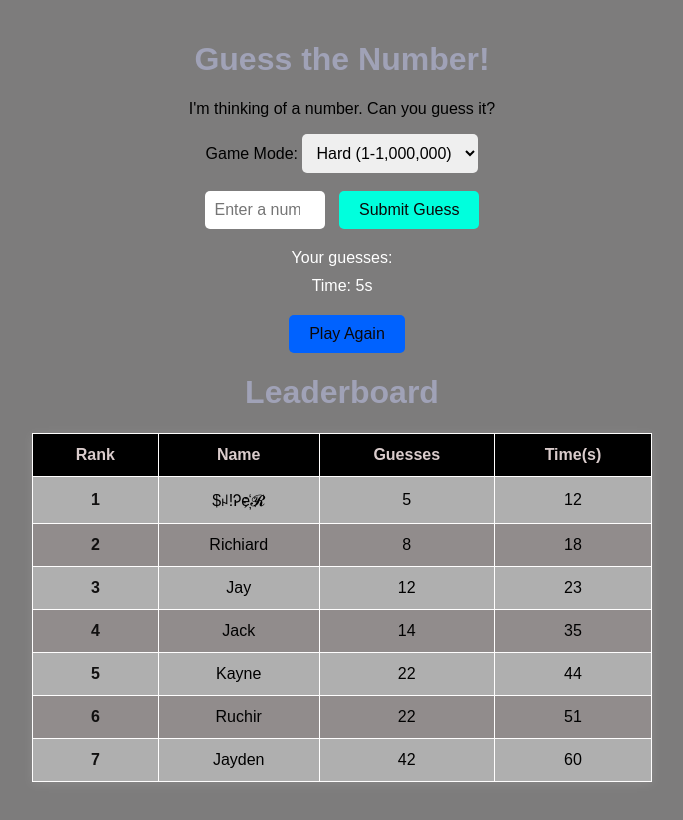
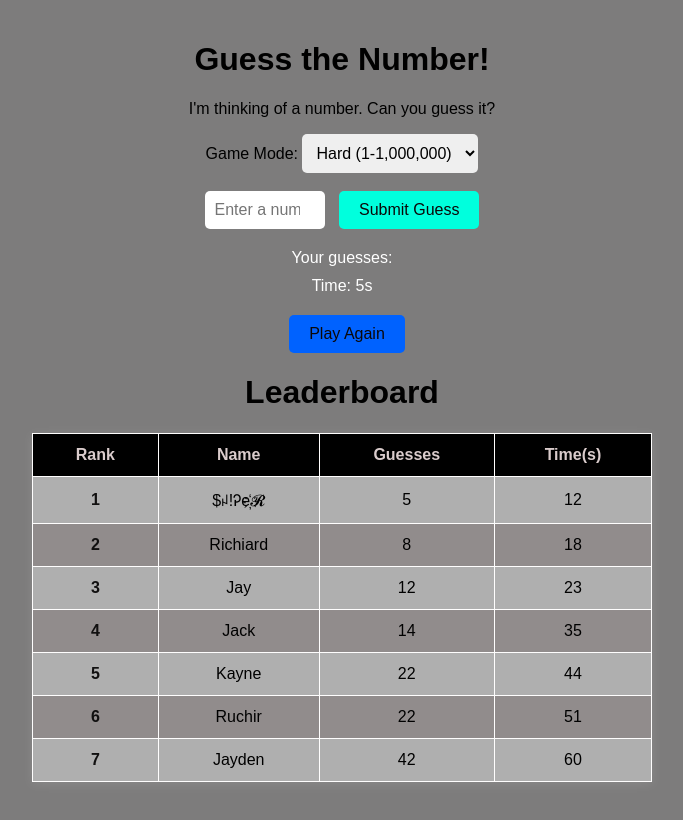
Before and after one commit to shamarlj14/game-portal, a plain HTML site: page index1.html in a window 1280 px wide. Shown: the whole page, without its empty margins (298-981 px from the left). Drawn offline with Linux system fonts and the light colour scheme.

Commit message:
Update index1.html

```diff
--- a/index1.html
+++ b/index1.html
@@ -16,7 +16,7 @@ body {
 
 h1 {
     text-align: center;
-    color: #a0a2b7;
+    color: black;
 }
 
 p {
```
